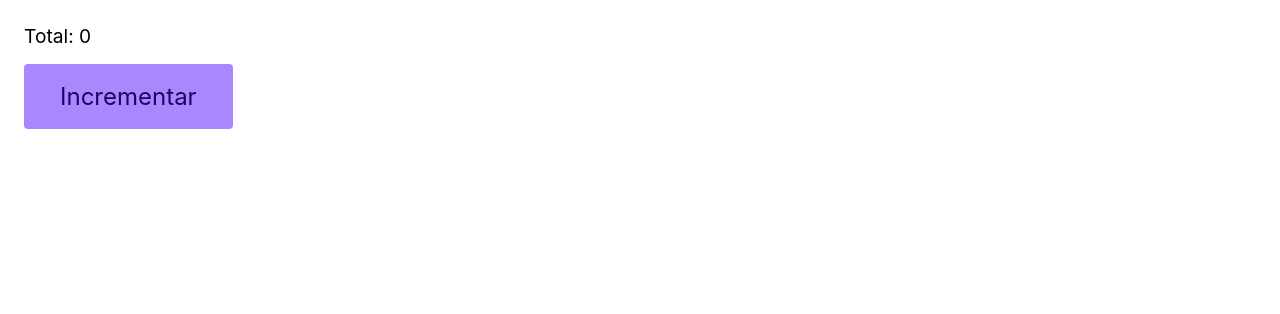
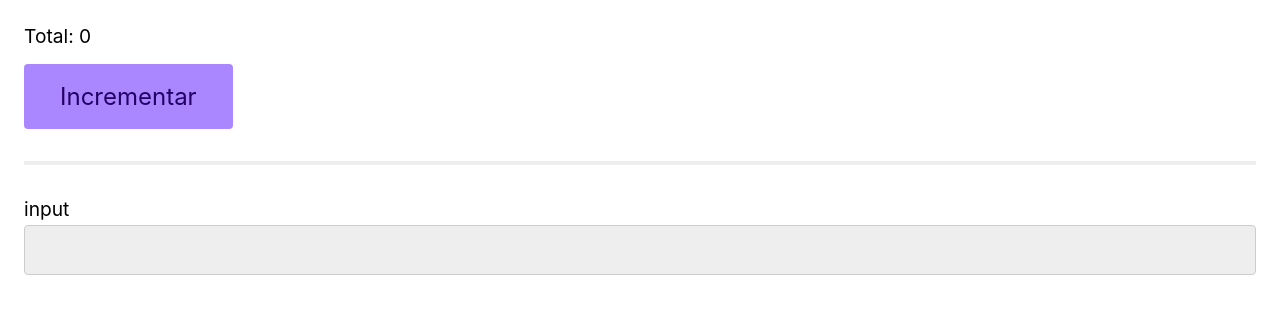
Before and after one commit to danielafarias/react-ts, a React (Vite) app: page / in a window 1280 px wide. Shown: the top 314 px of the page. Built offline with nearby package versions, Linux system fonts and the light colour scheme.

Commit message:
Exercício - Input

```diff
--- a/src/App.tsx
+++ b/src/App.tsx
@@ -1,5 +1,6 @@
 import React from "react"
 import Button from "./Button";
+import { Input } from "./Input";
 
 function App() {
   const [total, setTotal] = React.useState(0);
@@ -12,6 +13,8 @@ function App() {
     <div>
       <p>Total: {total}</p>
       <Button className="btn" id="main-btn" size="1.5rem" onClick={increment}>Incrementar</Button>
+      <hr />
+      <Input className="main-input" label="input"/>
     </div>
   )
 }
--- /dev/null
+++ b/src/Input.tsx
@@ -0,0 +1,14 @@
+import React from 'react'
+
+type InputProps = React.ComponentProps<"input"> & {
+    label: string;
+};
+
+export const Input = ({ label, ...rest }: InputProps) => {
+  return (
+    <div style={{ marginBottom: "1rem" }}>
+        <label htmlFor={label}>{label}</label>
+        <input name={label} id={label} {...rest} type="text" />
+    </div>
+  )
+}
```
